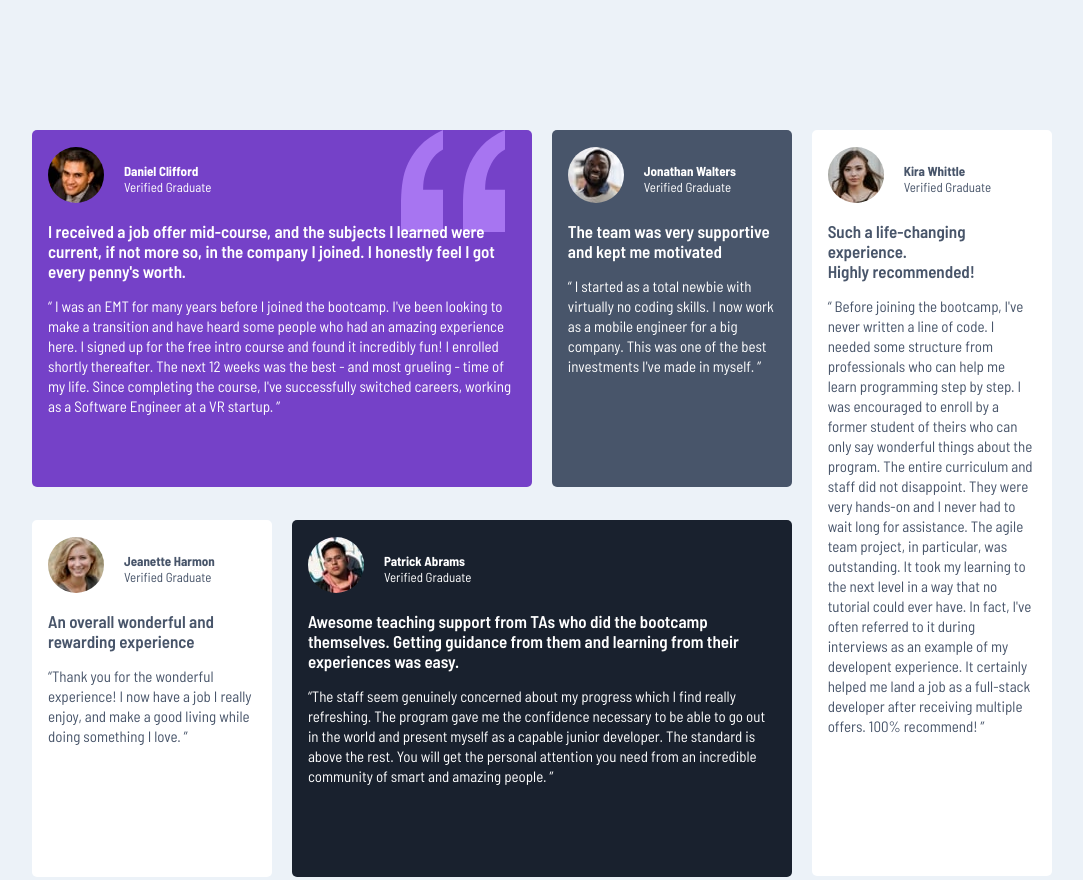
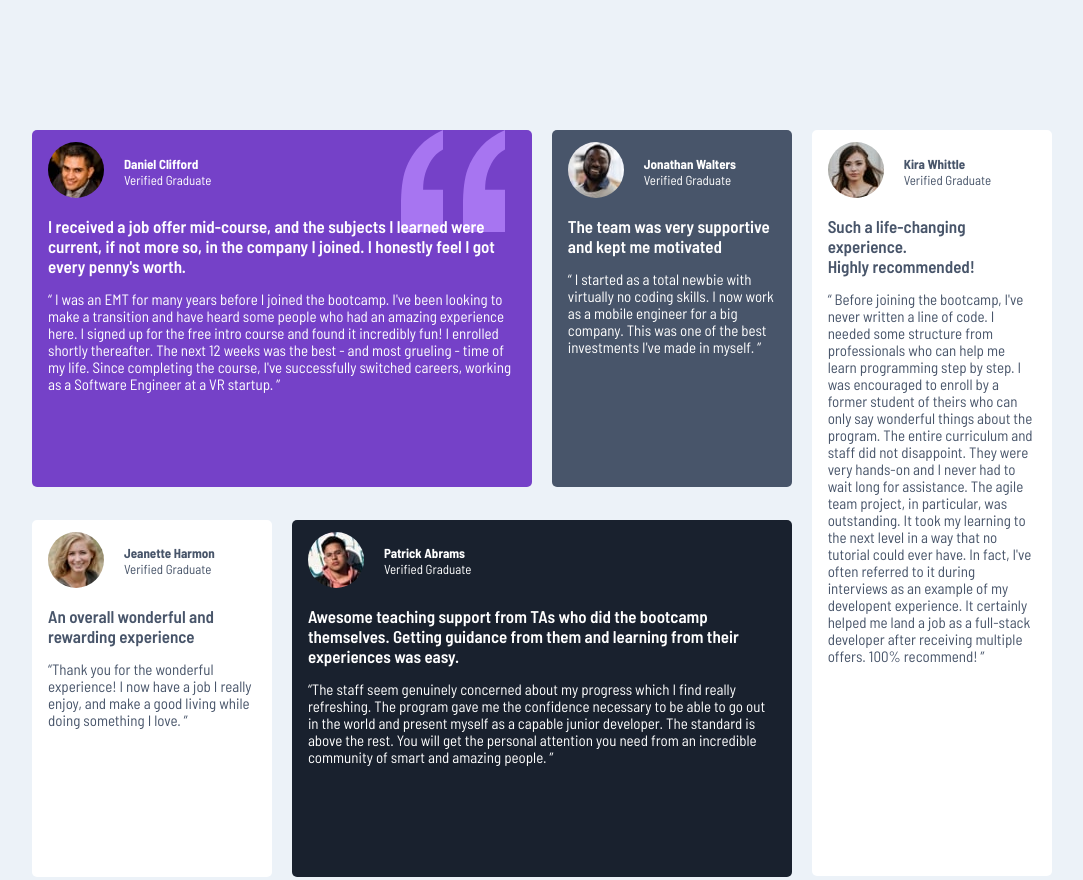
Before and after one commit to chassishart/testimonial-grid-main, a plain HTML site: page index.html in a window 1280 px wide. Shown: the top 880 px of the page, without its empty margins (98-1181 px from the left). Drawn offline with Linux system fonts and the light colour scheme.

```diff
--- a/main.css
+++ b/main.css
@@ -37,10 +37,6 @@
 
 img {
   border-radius: 100%;
-}
-
-.name {
-  padding-top: 5px;
 }
 
 h3 {
@@ -108,12 +104,12 @@
     font-size: 17px;
   }
   .profile {
-    padding-top: 5px;
+    /* padding-top: px; */
   }
   .container .para {
     font-size: 15px;
     height: auto;
-    line-height: 20px;
+    line-height: 17px;
   }
 
   #daniel,
```
